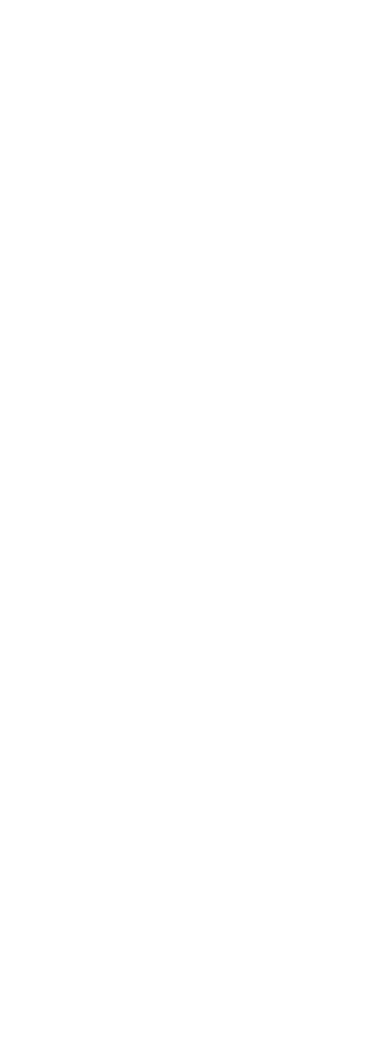
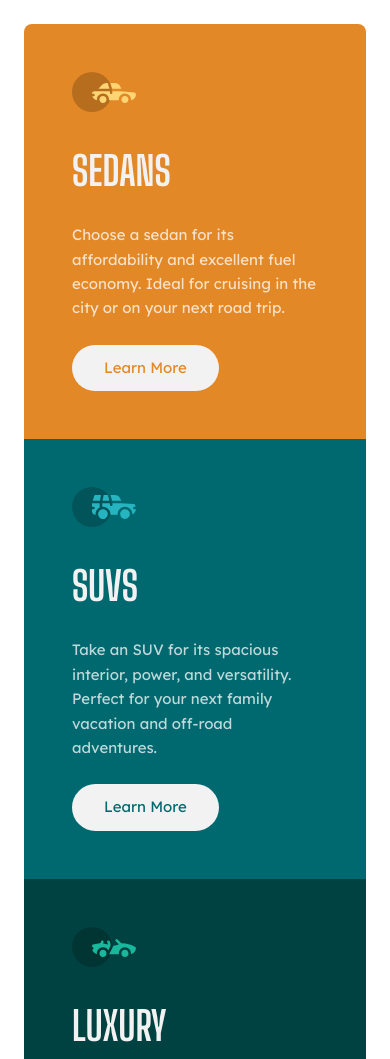
Before and after one commit to SilvanosEric/3-column-preview-card-component, a website built with Vite: page src/index.html in a window 390 px wide. Shown: the top 1059 px of the page. Before the commit the page ends 844 px from the top, so only its background shows below. Built offline with nearby package versions, Linux system fonts and the light colour scheme.

Commit message:
complete mobile layout

```diff
--- a/src/index.html
+++ b/src/index.html
@@ -7,5 +7,46 @@
     <title>3-column preview card component</title>
     <script type="module" defer src="main.js"></script>
   </head>
-  <body></body>
+
+  <body class="text-body font-lexend-deca">
+    <main class="p-6">
+      <div class="card">
+        <div class="card__section | flow | bg-p-bright-orange">
+          <div class="card__figure">
+            <img src="images/icon-sedans.svg" alt="" class="card__img" />
+          </div>
+          <h2 class="card__title">Sedans</h2>
+          <p class="card__copy">
+            Choose a sedan for its affordability and excellent fuel economy.
+            Ideal for cruising in the city or on your next road trip.
+          </p>
+          <button class="btn | text-p-bright-orange" type="button">Learn More</button>
+        </div>
+
+        <div class="card__section | flow | bg-p-dark-cyan">
+          <div class="card__figure">
+            <img src="images/icon-suvs.svg" alt="" class="card__img" />
+          </div>
+          <h2 class="card__title">Suvs</h2>
+          <p class="card__copy">
+            Take an SUV for its spacious interior, power, and versatility.
+            Perfect for your next family vacation and off-road adventures.
+          </p>
+          <button class="btn | text-p-dark-cyan" type="button">Learn More</button>
+        </div>
+
+        <div class="card__section | flow | bg-p-very-dark-cyan">
+          <div class="card__figure">
+            <img src="images/icon-luxury.svg" alt="" class="card__img" />
+          </div>
+          <h2 class="card__title">Luxury</h2>
+          <p class="card__copy">
+            Cruise in the best car brands without the bloated prices. Enjoy the
+            enhanced comfort of a luxury rental and arrive in style.
+          </p>
+          <button class="btn | text-p-very-dark-cyan" type="button">Learn More</button>
+        </div>
+      </div>
+    </main>
+  </body>
 </html>
--- a/src/style.css
+++ b/src/style.css
@@ -3,3 +3,49 @@
 @tailwind base;
 @tailwind components;
 @tailwind utilities;
+
+@layer components {
+  .card {
+    border-radius: theme("borderRadius.lg");
+    overflow: hidden;
+    color: ;
+  }
+
+  .card__section {
+    padding: theme("padding.12");
+  }
+
+  .card__title {
+    color: theme("colors.n-very-light-gray");
+    text-transform: uppercase;
+    font-family: theme("fontFamily.big-shoulders");
+    font-weight: theme("fontWeight.bold");
+    font-size: 2.5rem;
+  }
+
+  .card__copy {
+    color: theme("colors.n-transparent-white");
+    --flow-space: 1.4rem;
+    line-height: theme("lineHeight.relaxed");
+  }
+
+  .btn {
+    background-color: theme("colors.n-very-light-gray");
+    padding: 0.75rem 2rem;
+    border-radius: theme("borderRadius.full");
+    --flow-space: 1.5rem;
+  }
+
+  .btn:hover,
+  .btn:focus-visible {
+    background-color: transparent;
+    color: theme("colors.n-very-light-gray");
+    border: 0.125rem solid;
+  }
+}
+
+@layer utilities {
+  .flow > * + * {
+    margin-top: var(--flow-space, 1.8rem);
+  }
+}
--- a/tailwind.config.cjs
+++ b/tailwind.config.cjs
@@ -11,7 +11,7 @@ module.exports = {
         "n-very-light-gray": "hsl(0, 0%, 95%)", // background, headings, buttons
       },
       fontSize: {
-        body: "15px",
+        body: "15px", // body copy
       },
       fontFamily: {
         "big-shoulders": ["Big Shoulders Display", "cursive"],
```
